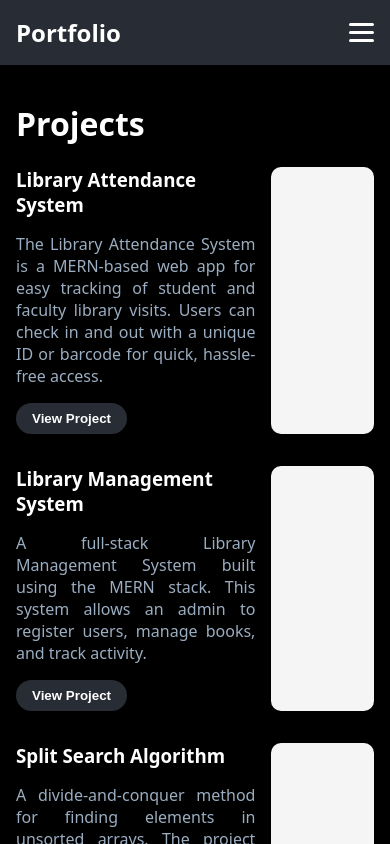
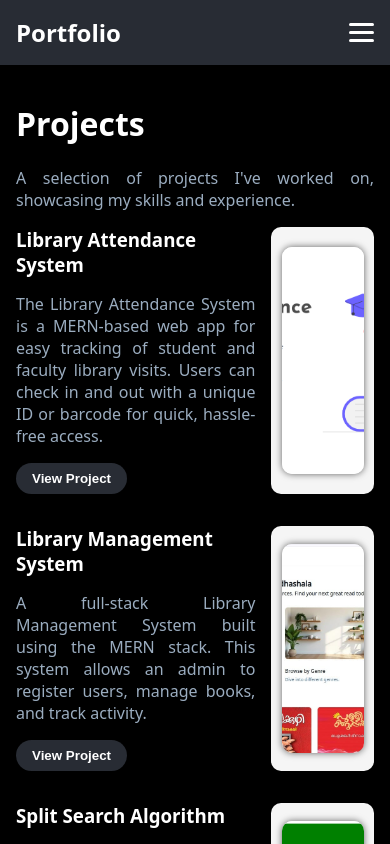
Before and after one commit to surajsooraj26/portfolio, a React (Vite) app: page /portfolio/projects in a window 390 px wide. Shown: the top 844 px of the page. Built offline with nearby package versions, Linux system fonts and the light colour scheme.

Commit message:
mobile skills

```diff
--- a/src/components/Mobile/MobileHome.css
+++ b/src/components/Mobile/MobileHome.css
@@ -1,6 +1,7 @@
 .mobile-home,
 .mobile-about,
-.mobile-projects {
+.mobile-projects,
+.mobile-skills {
   padding: 1rem;
   margin: 0 auto;
   max-width: 100%;
--- a/src/components/Mobile/MobileProject.css
+++ b/src/components/Mobile/MobileProject.css
@@ -15,6 +15,17 @@
 .mobile-project-list .m2 {
   height: auto;
   width: 30%;
+  display: flex;
   border-radius: 10px;
   background-color: #f5f5f5;
+  justify-content: center;
+  align-items: center;
 }
+
+.m2 img {
+  width: 80%;
+  height: 85%;
+  border-radius: 10px;
+  object-fit: cover;
+  box-shadow: 0px 0px 7px rgba(0, 0, 0, 0.6);
+}
--- a/src/components/Mobile/MobileProject.jsx
+++ b/src/components/Mobile/MobileProject.jsx
@@ -1,9 +1,15 @@
 import projectdata from "./../../data/project.json";
 import "./MobileProject.css";
+import { useNavbar } from "../../context/NavbarContext";
 function MobileProject() {
+  const [showNavbar, setShowNavbar] = useNavbar();
   return (
-    <div className="mobile-projects">
+    <div className="mobile-projects" onPointerDown={() => setShowNavbar(false)}>
       <h1>Projects</h1>
+      <p className="section_2_para">
+        A selection of projects I've worked on, showcasing my skills and
+        experience.
+      </p>
 
       {projectdata.map((project) => (
         <div className="mobile-project-list">
@@ -17,7 +23,9 @@ function MobileProject() {
             </button>
           </div>
 
-          <div className="m2"></div>
+          <div className="m2">
+            <img src={project.image} alt={project.title} />
+          </div>
         </div>
       ))}
     </div>
--- a/src/components/Mobile/MobileSkills.jsx
+++ b/src/components/Mobile/MobileSkills.jsx
@@ -1,4 +1,10 @@
+import { useNavbar } from "../../context/NavbarContext";
 function MobileSkills() {
-  return <div>Mobile skills</div>;
+  const [showNavbar, setShowNavbar] = useNavbar();
+  return (
+    <div className="mobile-skills" onPointerDown={() => setShowNavbar(false)}>
+      <h1>Skills</h1>
+    </div>
+  );
 }
 export default MobileSkills;
```
Also changed, not shown: src/components/Mobile/MobileSkills.css (added).
